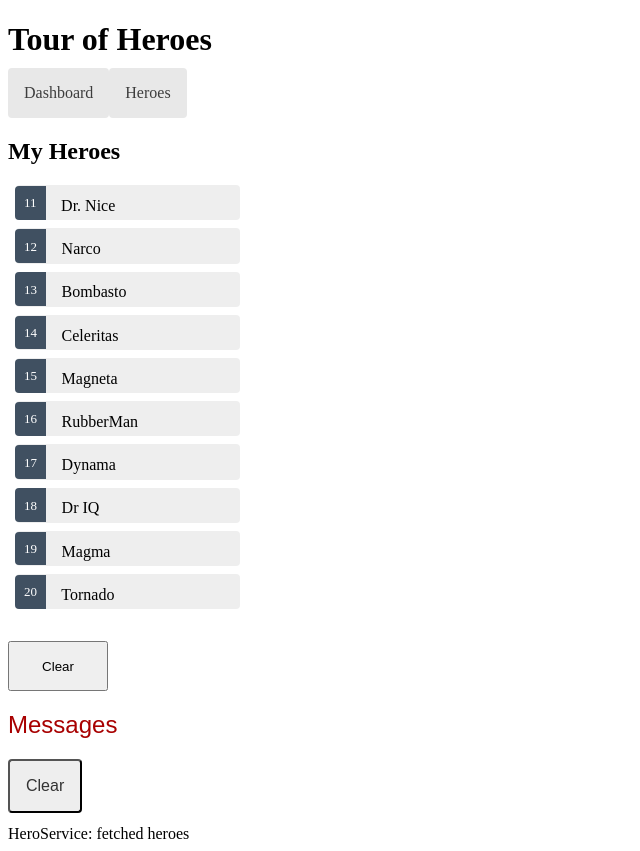
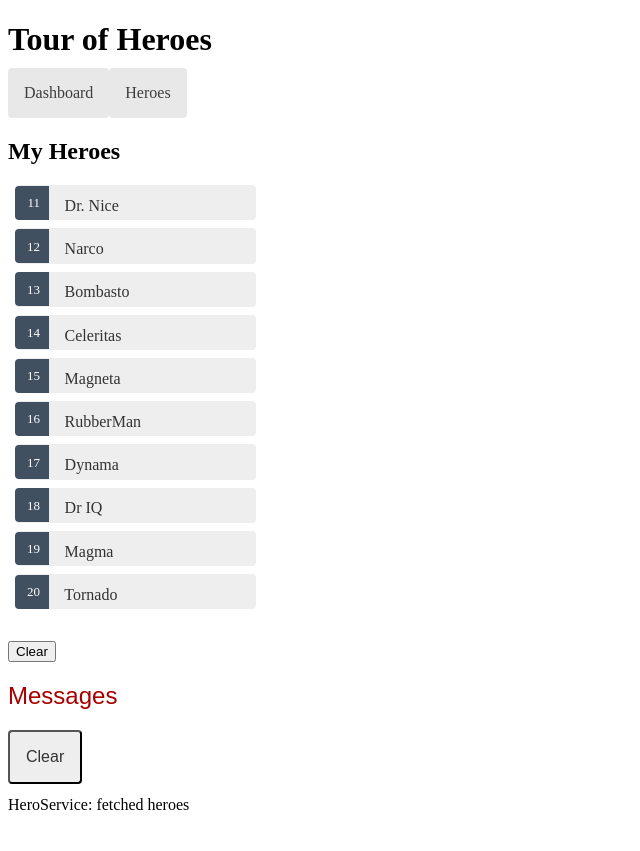
Before and after one commit to ponderfizzle/angular-tour-of-heroes, an Angular app: page /heroes in a window 1280 px wide. Shown: the whole page, without its empty margins (0-640 px from the left). After the commit the page ends 822 px from the top, so only its background shows below. Built offline with nearby package versions, Linux system fonts and the light colour scheme.

Commit message:
add navigation section complete

```diff
--- a/src/app/app-routing.module.ts
+++ b/src/app/app-routing.module.ts
@@ -1,12 +1,14 @@
 import { NgModule } from '@angular/core';
 import { RouterModule, Routes } from '@angular/router';
 import { DashboardComponent } from './components/dashboard/dashboard.component';
+import { HeroDetailComponent } from './components/hero-detail/hero-detail.component';
 import { HeroesComponent } from './components/heroes/heroes.component';
 
 const routes: Routes = [
   { path: '', redirectTo: '/dashboard', pathMatch: 'full' },
   { path: 'heroes', component: HeroesComponent },
-  { path: 'dashboard', component: DashboardComponent }
+  { path: 'dashboard', component: DashboardComponent },
+  { path: 'detail/:id', component: HeroDetailComponent }
 ];
 
 @NgModule({
--- a/src/app/components/dashboard/dashboard.component.html
+++ b/src/app/components/dashboard/dashboard.component.html
@@ -1,6 +1,7 @@
 <h2>Top Heroes</h2>
 <div class="heroes-menu">
-  <a *ngFor="let hero of heroes">
+  <a *ngFor="let hero of heroes"
+     routerLink="/detail/{{hero.id}}">
     {{hero.name}}
   </a>
 </div>
--- a/src/app/components/hero-detail/hero-detail.component.css
+++ b/src/app/components/hero-detail/hero-detail.component.css
@@ -0,0 +1,24 @@
+/* HeroDetailComponent's private CSS styles */
+label {
+  color: #435960;
+  font-weight: bold;
+}
+input {
+  font-size: 1em;
+  padding: .5rem;
+}
+button {
+  margin-top: 20px;
+  background-color: #eee;
+  padding: 1rem;
+  border-radius: 4px;
+  font-size: 1rem;
+}
+button:hover {
+  background-color: #cfd8dc;
+}
+button:disabled {
+  background-color: #eee;
+  color: #ccc;
+  cursor: auto;
+}
--- a/src/app/components/hero-detail/hero-detail.component.html
+++ b/src/app/components/hero-detail/hero-detail.component.html
@@ -8,4 +8,5 @@
            [(ngModel)]="hero.name"
            placeholder="name">
   </div>
+  <button (click)="goBack()">go back</button>
 </div>
--- a/src/app/components/hero-detail/hero-detail.component.ts
+++ b/src/app/components/hero-detail/hero-detail.component.ts
@@ -1,5 +1,9 @@
 import { Component, OnInit, Input } from '@angular/core';
 import { Hero } from 'src/app/interfaces/Hero';
+import { ActivatedRoute } from '@angular/router';
+import { Location } from '@angular/common';
+
+import { HeroService } from '../../services/hero.service';
 
 @Component({
   selector: 'app-hero-detail',
@@ -9,9 +13,19 @@
 export class HeroDetailComponent implements OnInit {
   @Input() hero?: Hero;
 
-  constructor() { }
+  constructor(private route: ActivatedRoute, private heroService: HeroService, private location: Location) { }
 
   ngOnInit(): void {
+    this.getHero();
+  }
+
+  getHero(): void {
+    const id = Number(this.route.snapshot.paramMap.get('id'));
+    this.heroService.getHeroe(id).subscribe(hero => this.hero = hero);
+  }
+
+  goBack(): void {
+    this.location.back();
   }
 
 }
--- a/src/app/components/heroes/heroes.component.css
+++ b/src/app/components/heroes/heroes.component.css
@@ -6,32 +6,36 @@
   width: 15em;
 }
 .heroes li {
+  position: relative;
   cursor: pointer;
-  position: relative;
-  left: 0;
+}
+
+.heroes li:hover {
+  left: .1em;
+}
+
+.heroes a {
+  color: #333;
+  text-decoration: none;
   background-color: #EEE;
   margin: .5em;
   padding: .3em 0;
   height: 1.6em;
   border-radius: 4px;
+  display: block;
+  width: 100%;
 }
-.heroes li:hover {
+
+.heroes a:hover {
   color: #2c3a41;
   background-color: #e6e6e6;
-  left: .1em;
 }
-.heroes li.selected {
-  background-color: black;
-  color: white;
+
+.heroes a:active {
+  background-color: #525252;
+  color: #fafafa;
 }
-.heroes li.selected:hover {
-  background-color: #505050;
-  color: white;
-}
-.heroes li.selected:active {
-  background-color: black;
-  color: white;
-}
+
 .heroes .badge {
   display: inline-block;
   font-size: small;
@@ -43,15 +47,8 @@
   left: -1px;
   top: -4px;
   height: 1.8em;
+  min-width: 16px;
+  text-align: right;
   margin-right: .8em;
   border-radius: 4px 0 0 4px;
 }
-
-input {
-  padding: .5rem;
-}
-
-.clear-button {
-  width: 100px;
-  height: 50px;
-}
--- a/src/app/components/heroes/heroes.component.html
+++ b/src/app/components/heroes/heroes.component.html
@@ -1,12 +1,10 @@
 <h2>My Heroes</h2>
 <ul class="heroes">
-  <li *ngFor="let hero of heroes"
-      (click)="onSelect(hero)"
-      [class.selected]="hero===selectedHero">
-    <span class="badge">{{hero.id}}</span> {{hero.name}}
+  <li *ngFor="let hero of heroes">
+    <a routerLink="/detail/{{hero.id}}">
+      <span class="badge">{{hero.id}}</span> {{hero.name}}
+    </a>
   </li>
 </ul>
 <button class="clear-button"
         (click)="this.selectedHero=null">Clear</button>
-
-<app-hero-detail [hero]="selectedHero"></app-hero-detail>
--- a/src/app/components/heroes/heroes.component.ts
+++ b/src/app/components/heroes/heroes.component.ts
@@ -9,22 +9,16 @@
   styleUrls: ['./heroes.component.css']
 })
 export class HeroesComponent implements OnInit {
-  heroes: Hero[] = [];
-  selectedHero?: Hero;
+  heroes: Hero[];
 
-  constructor(private heroService: HeroService, private messageService: MessageService) { }
+  constructor(private heroService: HeroService) { }
 
-  ngOnInit(): void {
+  ngOnInit() {
     this.getHeroes();
   }
 
-  onSelect(hero: Hero): void {
-    this.selectedHero = hero;
-    this.messageService.add(`HeroesComponent: Selected hero id=${hero.id}`);
+  getHeroes(): void {
+    this.heroService.getHeroes()
+      .subscribe(heroes => this.heroes = heroes);
   }
-
-  getHeroes(): void {
-    this.heroService.getHeroes().subscribe(heroes => this.heroes = heroes);
-  }
-
 }
--- a/src/app/services/hero.service.ts
+++ b/src/app/services/hero.service.ts
@@ -16,5 +16,10 @@
     return of(HEROES) as Observable<Hero[]>;
   }
 
+  getHeroe(id: number): Observable<Hero> {
+    const hero = HEROES.find(hero => hero.id === id) as Hero;
+    this.messageService.add(`HeroService: fetched hero id=${id}`);
+    return of(hero) as Observable<Hero>;
+  }
 
 }
```
